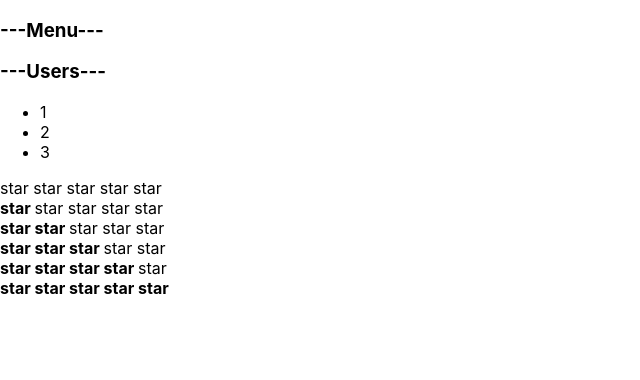
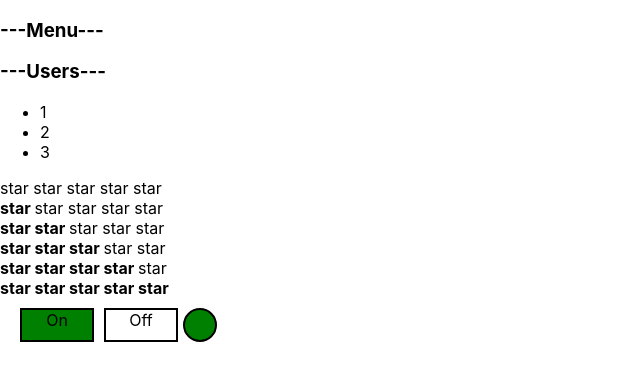
Before and after one commit to YuliyaMartinchuk/ReactVeryDetailed, a React (Create React App) app: page / in a window 1280 px wide. Shown: the top 380 px of the page, without its empty margins (0-640 px from the left). Built offline with nearby package versions, Linux system fonts and the light colour scheme.

Commit message:
added component OnOff.tsx, style

```diff
--- a/src/App.tsx
+++ b/src/App.tsx
@@ -2,6 +2,7 @@ import React from 'react';
 import './App.css';
 import Accordion from "./components/Accordion/Accordion";
 import {Rating} from "./components/Rating/Rating";
+import {OnOff} from "./components/OnOff/OnOff";
 
 
 
@@ -21,6 +22,7 @@ function App() {
             <Rating value={3}/>
             <Rating value={4}/>
             <Rating value={5}/>
+            <OnOff on={true}/>
 
         </div>
     );
--- /dev/null
+++ b/src/components/OnOff/OnOff.module.css
@@ -0,0 +1,39 @@
+.container {
+    margin: 10px;
+    display: flex;
+
+}
+
+.switch {
+    width: 70px;
+    height: 30px;
+    border: black solid 2px;
+    text-align: center;
+    background-color: white;
+    margin-left: 10px;
+}
+
+.switchOn {
+    background-color: green;
+}
+
+.switchOff {
+    background-color: red;
+}
+
+.circle{
+    margin-left: 5px;
+    border: black solid 2px;
+    border-radius: 50%;
+    height: 30px;
+    width: 30px;
+}
+
+.circleOn {
+
+    background-color: green;
+
+}
+.circleOff{
+    background-color: red;
+}
--- /dev/null
+++ b/src/components/OnOff/OnOff.tsx
@@ -0,0 +1,19 @@
+import s from "./OnOff.module.css"
+import React from "react";
+
+export type OnOffPropsType = {
+    on: boolean
+
+}
+
+
+export function OnOff(props: OnOffPropsType) {
+    return (
+        <div className={s.container}>
+            <div className={`${s.switch} ${props.on && s.switchOn}` }>On</div>
+            <div className={`${s.switch} ${!props.on && s.switchOff}` }>Off</div>
+            <div className={`${s.circle} ${props.on && s.circleOn} || ${!props.on && s.circleOff}`  }></div>
+                <div></div>
+                </div>
+                )
+            }
```
